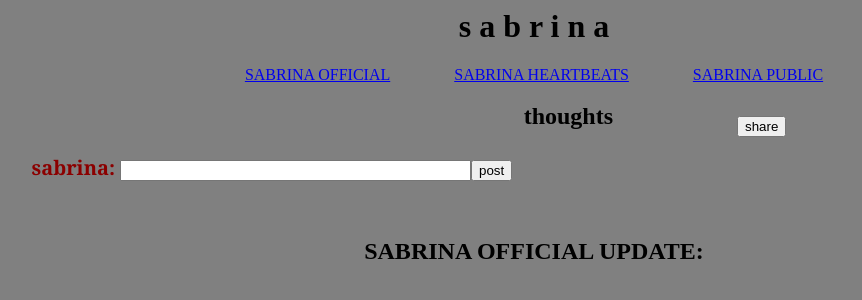
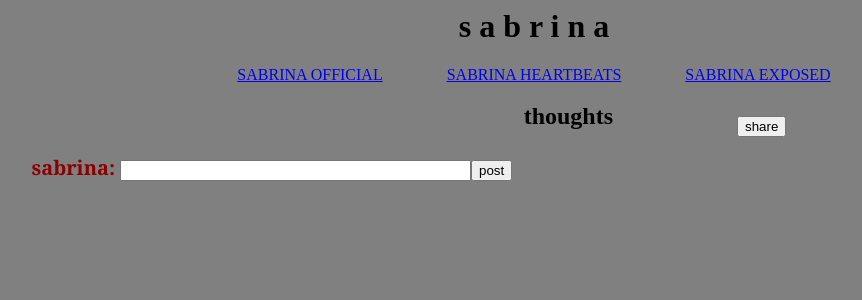
Before and after one commit to kassandraoftroy/sabrina, a Django app: template postsubjectivity/templates/home.html in a window 1280 px wide. Shown: the top 300 px of the page, without its empty margins (106-968 px from the left). Run offline with Django 3.2, Linux system fonts and the light colour scheme; the template is opened without the code that fills it, so the values that code supplies are empty; parts of the project's set-up code (start-up, migrations or seed data) failed here and were passed over.

Commit message:
big changes

```diff
--- a/postsubjectivity/templates/home.html
+++ b/postsubjectivity/templates/home.html
@@ -1,5 +1,5 @@
 <head>
-	<meta property='og:title' content="SABRINA"/>
+	<meta property='og:title' content="sabrina"/>
 	<meta property='og:description' content="recent thoughts"/>
 	<meta property="og:type" content="article"/>
 </head>
@@ -8,12 +8,12 @@
 {{habla.0.6}}
 <h1 style=>s a b r i n a</h1>
 
-<p style='text-align:center;'><a href="{% url 'oficial' alias.id %}">SABRINA OFFICIAL</a>&emsp;&emsp;&emsp;&emsp;<a href="{% url 'latidos' alias.id %}">SABRINA HEARTBEATS</a>&emsp;&emsp;&emsp;&emsp;<a href="{% url 'incarnations' alias.id %}">SABRINA PUBLIC</a></p>
+<p style='text-align:center;'><a href="{% url 'oficial' alias.id %}">SABRINA OFFICIAL</a>&emsp;&emsp;&emsp;&emsp;<a href="{% url 'latidos' alias.id %}">SABRINA HEARTBEATS</a>&emsp;&emsp;&emsp;&emsp;<a href="{% url 'incarnations' alias.id %}">SABRINA EXPOSED</a></p>
 
 <table style="width:80%;" align="center">
 	<tr>
 		<th style="text-align:right;width:70%;"><h2>thoughts&emsp;&emsp;&emsp;&emsp;&emsp;</h2></th>
-		<th style="text-align:left;"><button><a href="https://www.facebook.com/sharer/sharer.php?u=postsubjectivity.herokuapp.com/sabrina/{{alias.id}}/home" style='text-decoration:none;color:black;'>share</a></button>&emsp;&emsp;&emsp;</th>
+		<th style="text-align:left;"><button><a href="https://www.facebook.com/sharer/sharer.php?u=www.postubjectivity.com/sabrina" style='text-decoration:none;color:black;'>share</a></button>&emsp;&emsp;&emsp;</th>
 	</tr>
 	{% for h in habla %}
 	<tr>
@@ -36,5 +36,3 @@
 </table>
 
 <br>
-
-<h2>SABRINA OFFICIAL UPDATE:<h2>
```
